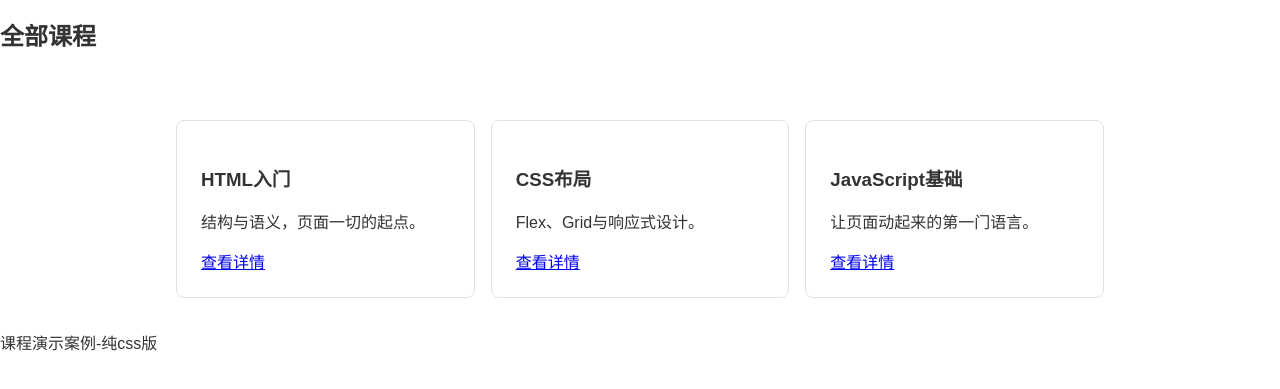
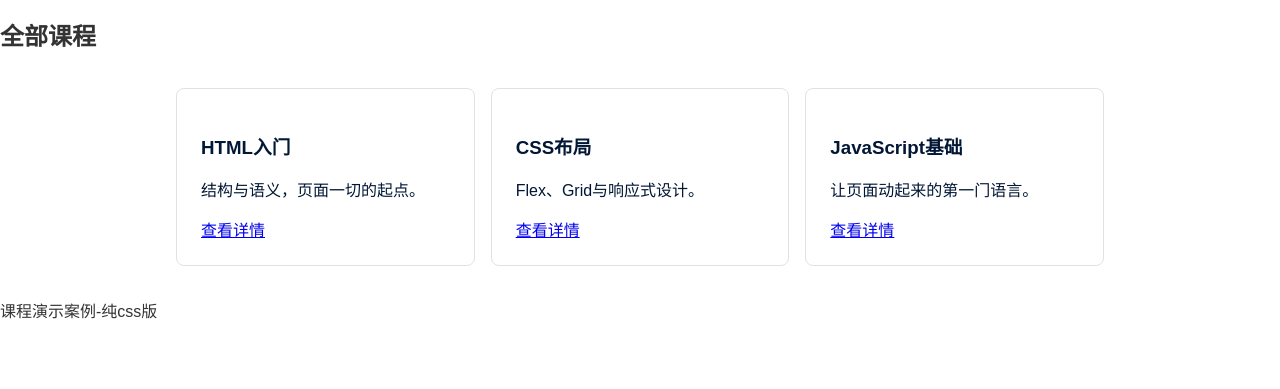
Before and after one commit to Estrella-zero/third-practice, a plain HTML site: page index.html in a window 1280 px wide. Shown: the part 51-440 px from the top of the page. Drawn offline with Linux system fonts and the light colour scheme.

Commit message:
作品修改与完善

```diff
--- a/css/courses.css
+++ b/css/courses.css
@@ -42,8 +42,6 @@ body {
 @media (min-width: 992px) {
   .course-card { padding: 24px; }
 }
-.my-card{
-    .card .card-title {
-  color: #0b5ed7;
+.course-card{
+  color: #021735;
 }
-}
--- a/css/group.css
+++ b/css/group.css
@@ -42,8 +42,6 @@ body {
 @media (min-width: 992px) {
   .course-card { padding: 24px; }
 }
-.my-card{
-    .card .card-title {
-  color: #0b5ed7;
+.course-card {
+  color: #021a3f;
 }
-}
--- a/index.html
+++ b/index.html
@@ -13,12 +13,12 @@
                 <nav class="main-nav">
                     <a href="#courses">全部课程</a>
                     <a href="#about">关于</a>
+                </nav>
+            </div>
         </header>
         <main>
             <section id="courses">
                 <h2>全部课程</h2>
-                <div class="card-grid">
-                </div>
                 <div class="card-grid">
                 <article class="course-card">
                     <h3>HTML入门</h3>
```
Also changed, not shown: index2.html (+2 -0 lines).
